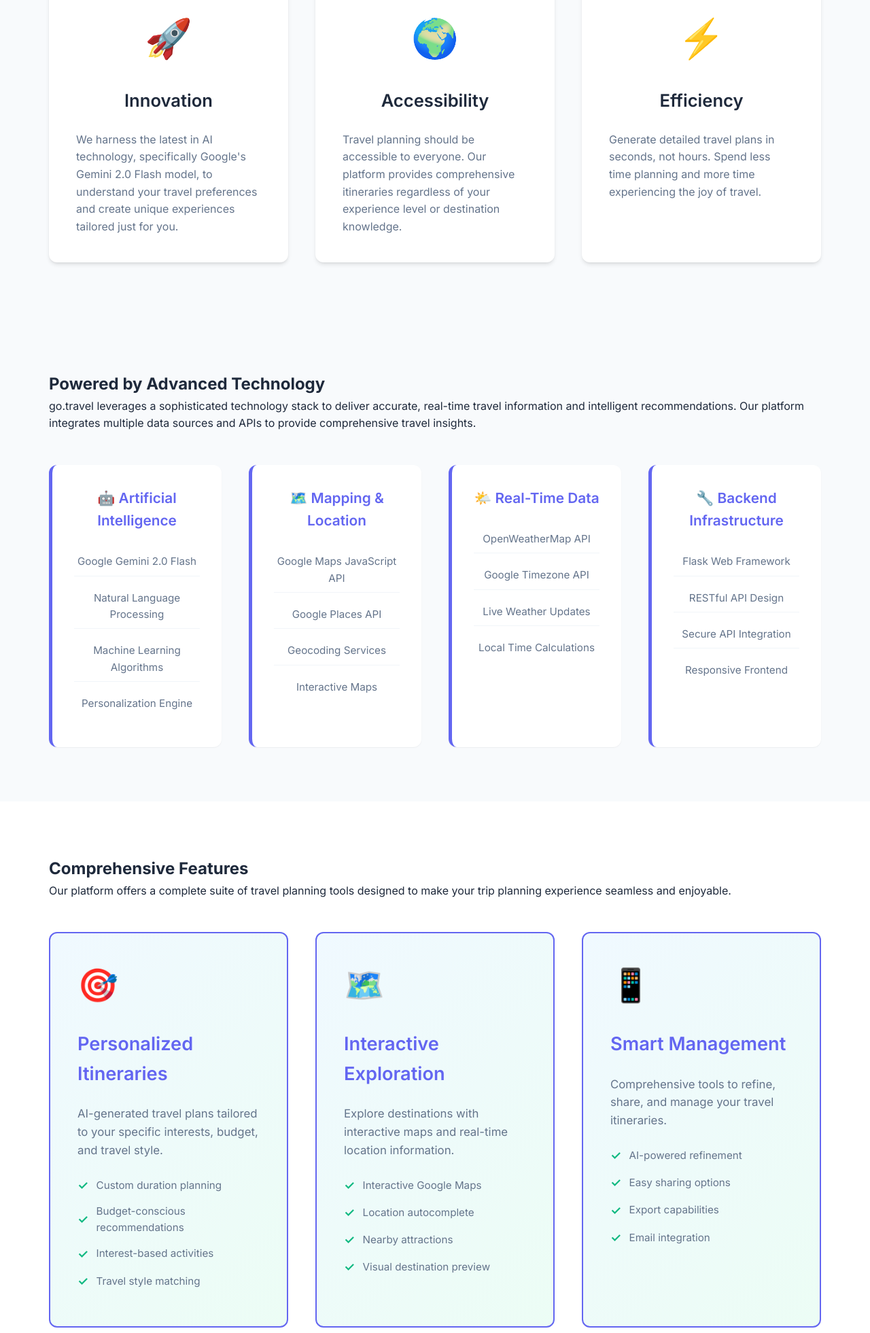
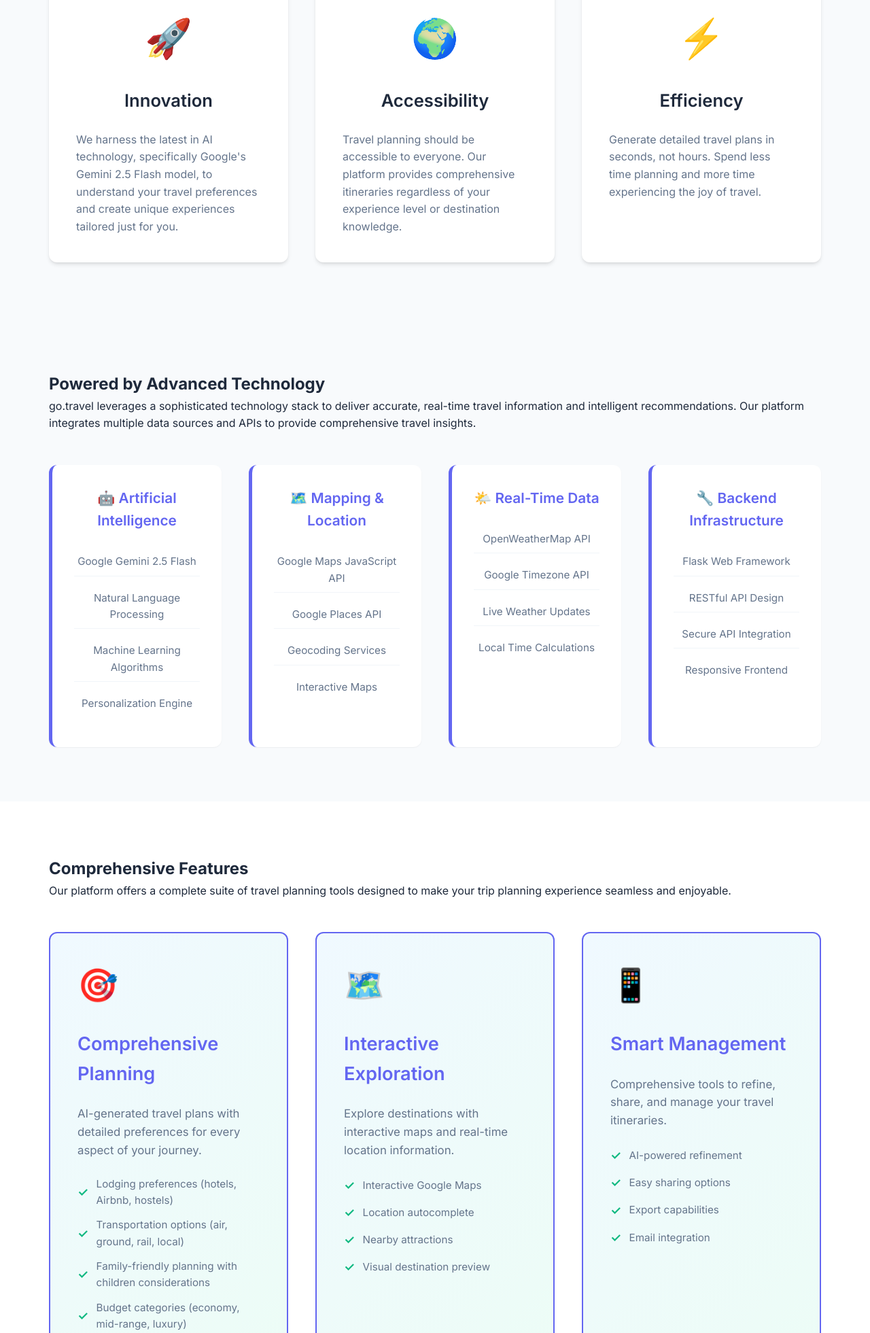
Before and after one commit to GoTravelCac/go.travel, a Flask app: page /about in a window 1280 px wide. Shown: the part 848-2809 px from the top of the page at 68% size. Run offline with Flask 3, Linux system fonts and the light colour scheme; some libraries are stand-ins or nearby versions.

Commit message:
📚 Update documentation and enhance about page
- Comprehensive README rewrite with current features and deployment info
- Updated about page with correct Gemini 2.5 Flash references
- Enhanced about page with new form section descriptions
- Added subtle hover animations and visual improvements
- Updated live URLs and API version references

```diff
--- a/templates/about.html
+++ b/templates/about.html
@@ -101,11 +101,28 @@
     text-align: center;
     transition: all 0.3s ease;
     border-top: 4px solid var(--primary-color);
+    position: relative;
+    overflow: hidden;
+}
+
+.mission-card::before {
+    content: '';
+    position: absolute;
+    top: 0;
+    left: -100%;
+    width: 100%;
+    height: 4px;
+    background: linear-gradient(90deg, var(--primary-color), var(--accent-color), var(--primary-color));
+    transition: left 0.8s ease;
 }
 
 .mission-card:hover {
     transform: translateY(-8px);
     box-shadow: var(--shadow-lg);
+}
+
+.mission-card:hover::before {
+    left: 0;
 }
 
 .mission-icon {
@@ -209,6 +226,12 @@
     font-size: 3rem;
     margin-bottom: 1.5rem;
     display: block;
+    transition: all 0.3s ease;
+}
+
+.feature-showcase:hover .feature-showcase-icon {
+    transform: scale(1.1);
+    filter: drop-shadow(0 4px 8px rgba(var(--primary-color-rgb), 0.3));
 }
 
 .feature-showcase h3 {
@@ -463,7 +486,7 @@
                 <div class="mission-card">
                     <div class="mission-icon">🚀</div>
                     <h3>Innovation</h3>
-                    <p>We harness the latest in AI technology, specifically Google's Gemini 2.0 Flash model, to understand your travel preferences and create unique experiences tailored just for you.</p>
+                    <p>We harness the latest in AI technology, specifically Google's Gemini 2.5 Flash model, to understand your travel preferences and create unique experiences tailored just for you.</p>
                 </div>
                 <div class="mission-card">
                     <div class="mission-icon">🌍</div>
@@ -493,7 +516,7 @@
                 <div class="tech-card">
                     <h4>🤖 Artificial Intelligence</h4>
                     <ul class="tech-list">
-                        <li>Google Gemini 2.0 Flash</li>
+                        <li>Google Gemini 2.5 Flash</li>
                         <li>Natural Language Processing</li>
                         <li>Machine Learning Algorithms</li>
                         <li>Personalization Engine</li>
@@ -542,13 +565,15 @@
             <div class="features-showcase-grid">
                 <div class="feature-showcase">
                     <div class="feature-showcase-icon">🎯</div>
-                    <h3>Personalized Itineraries</h3>
-                    <p>AI-generated travel plans tailored to your specific interests, budget, and travel style.</p>
+                    <h3>Comprehensive Planning</h3>
+                    <p>AI-generated travel plans with detailed preferences for every aspect of your journey.</p>
                     <ul class="feature-list">
-                        <li>Custom duration planning</li>
-                        <li>Budget-conscious recommendations</li>
-                        <li>Interest-based activities</li>
-                        <li>Travel style matching</li>
+                        <li>Lodging preferences (hotels, Airbnb, hostels)</li>
+                        <li>Transportation options (air, ground, rail, local)</li>
+                        <li>Family-friendly planning with children considerations</li>
+                        <li>Budget categories (economy, mid-range, luxury)</li>
+                        <li>Interest-based activities and attractions</li>
+                        <li>Custom duration and travel style matching</li>
                     </ul>
                 </div>
                 <div class="feature-showcase">
```
Also changed, not shown: README.md.
